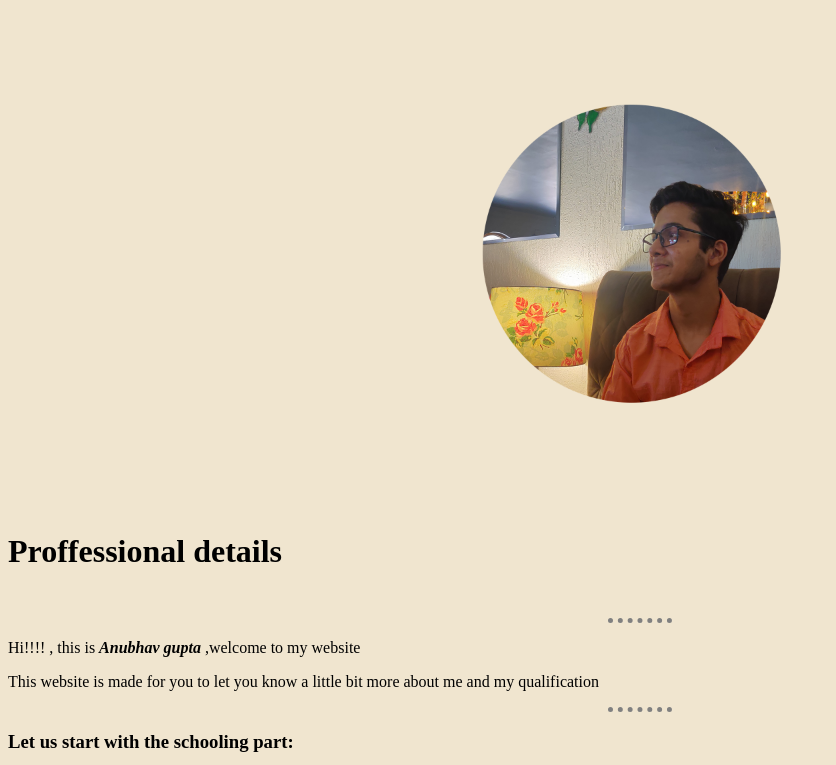
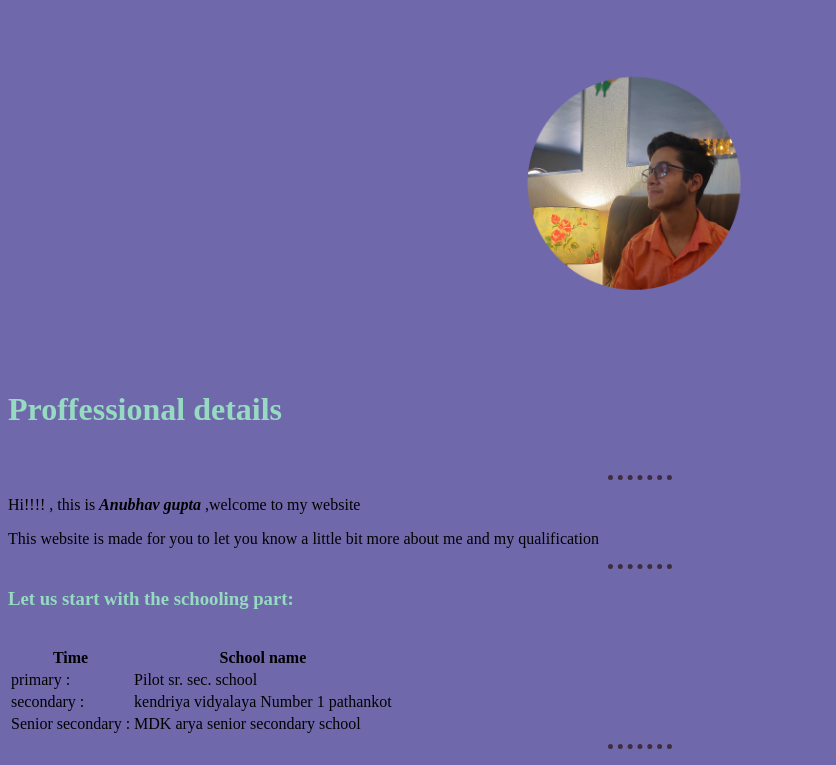
Before and after one commit to Anubhav3585/personal_website, a plain HTML site: page index.html in a window 1280 px wide. Shown: the top 765 px of the page, without its empty margins (0-836 px from the left). Drawn offline with Linux system fonts and the light colour scheme.

Commit message:
changing background color

```diff
--- a/css/styles.css
+++ b/css/styles.css
@@ -1,5 +1,5 @@
 body{
-  background-color: #F0E5CF;
+  background-color: #6F69AC;
 }
 
 hr{
@@ -7,9 +7,17 @@ hr{
   border-top-style: dotted;
   border-width: 5px;
   width :5%;
-  border-color: grey;
+  border-color: #3E2C41  ;
 }
 
 img{
-  height: 500px;
+  width: 500px;
 }
+
+h1{
+  color: #95DAC1;
+}
+
+h3{
+  color: #95DAC1;
+}
```
